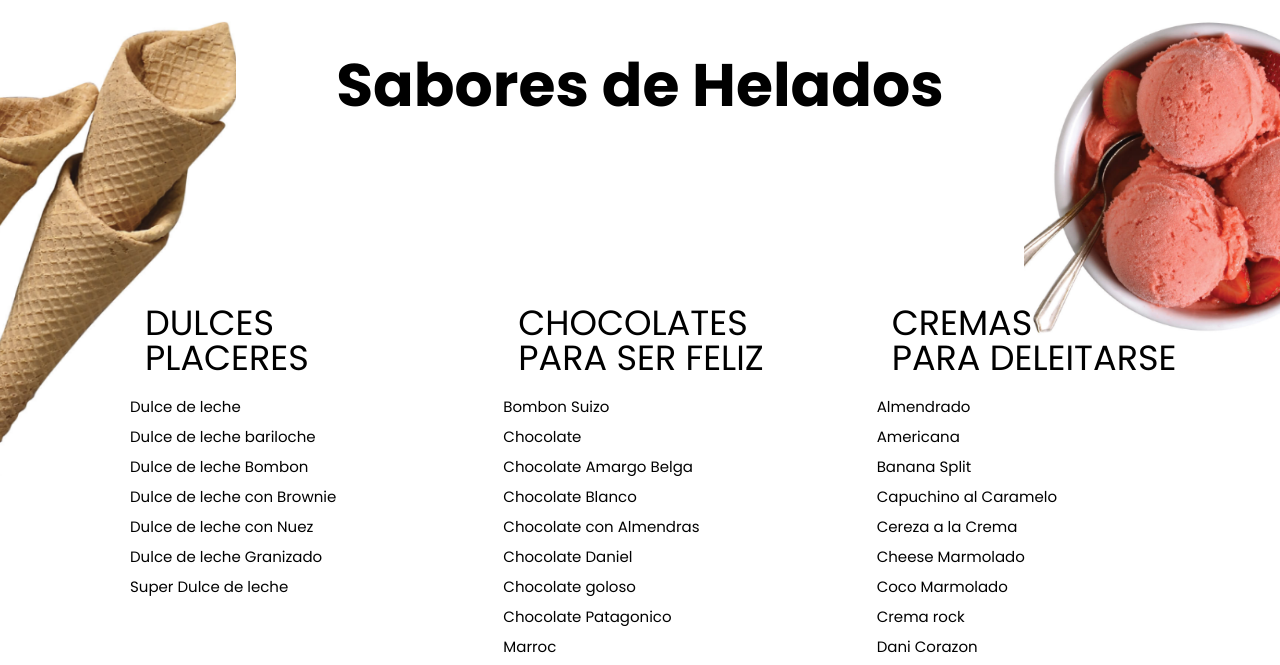
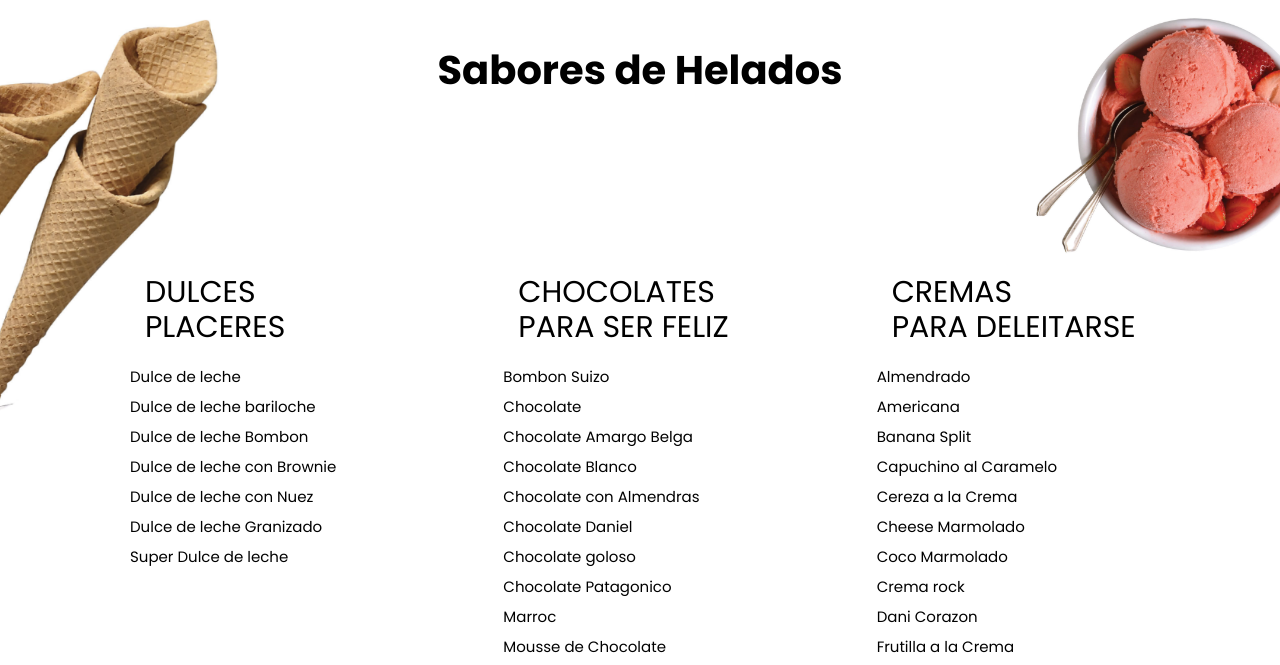
Before and after one commit to Ignacio-Rosales/Proyecto_heladeria, a plain HTML site: page pages/sabores.html in a window 1280 px wide. Shown: the part 95-760 px from the top of the page. Drawn offline with Linux system fonts and the light colour scheme.

Commit message:
Correcion de hoja de estilos

```diff
--- a/style.css
+++ b/style.css
@@ -25,7 +25,6 @@ body{
 header{
 
     display: flex;
-	position: sticky;
     justify-content: space-between;
     align-items: center;
     height: 85px;
@@ -48,10 +47,12 @@ header{
 }
 
 .header .nav-links{
+    margin-bottom: 0;
     list-style: none;
 }
 
 .header .nav-links li{
+
     display: inline-block;
     padding: 0 20px;
     transition: all 0.3s;
@@ -81,17 +82,16 @@ header{
 
 .inicio .inicio_pag img{
     object-fit: cover;
-    width: 100%;
-   height: 100%;
+
+
 }
-
 
 
 .inicio .inicio_pag .sabores {
     text-align: center;
     margin-top: 20px;
     margin-bottom: 50px ;
-    font-size: 3rem;
+    font-size: 2rem;
 }
 
 .inicio .inicio_pag .cucurucho {
@@ -124,13 +124,10 @@ header{
 }
 
 .inicio .listas .col {
-
     width: 100%;
     height: 350px;
     margin-top:80px;
     margin-left: 50px;
-
-
 }
 
 .inicio .listas .col li{
@@ -138,18 +135,19 @@ header{
 }
 
 .inicio .listas .col h6{
-    font-size: 35px;
+    font-size: 30px;
     line-height: 35px;
     font-weight: 500;
     text-align: left;
     margin: 15px;
 }
+
 .inicio .listas .col ul li {
     width: 100%;
     text-align: left;
     display: inline-block;
     font-size: 15px;
-    line-height: 17px;
+    line-height: 15px;
 }
 
 
@@ -358,7 +356,7 @@ header{
 
 }
 
-@media (max-width: 1200px) {
+@media (max-width: 1100px) {
 
     header{
         justify-content: space-between;
```
